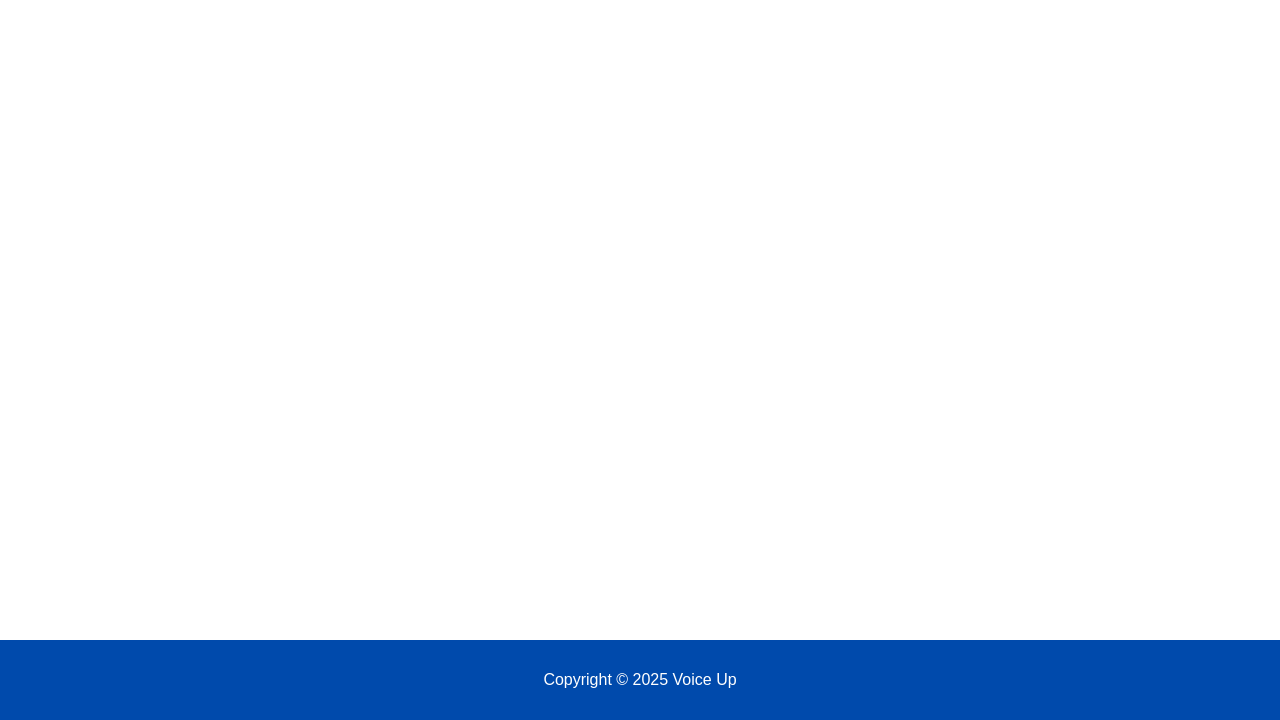
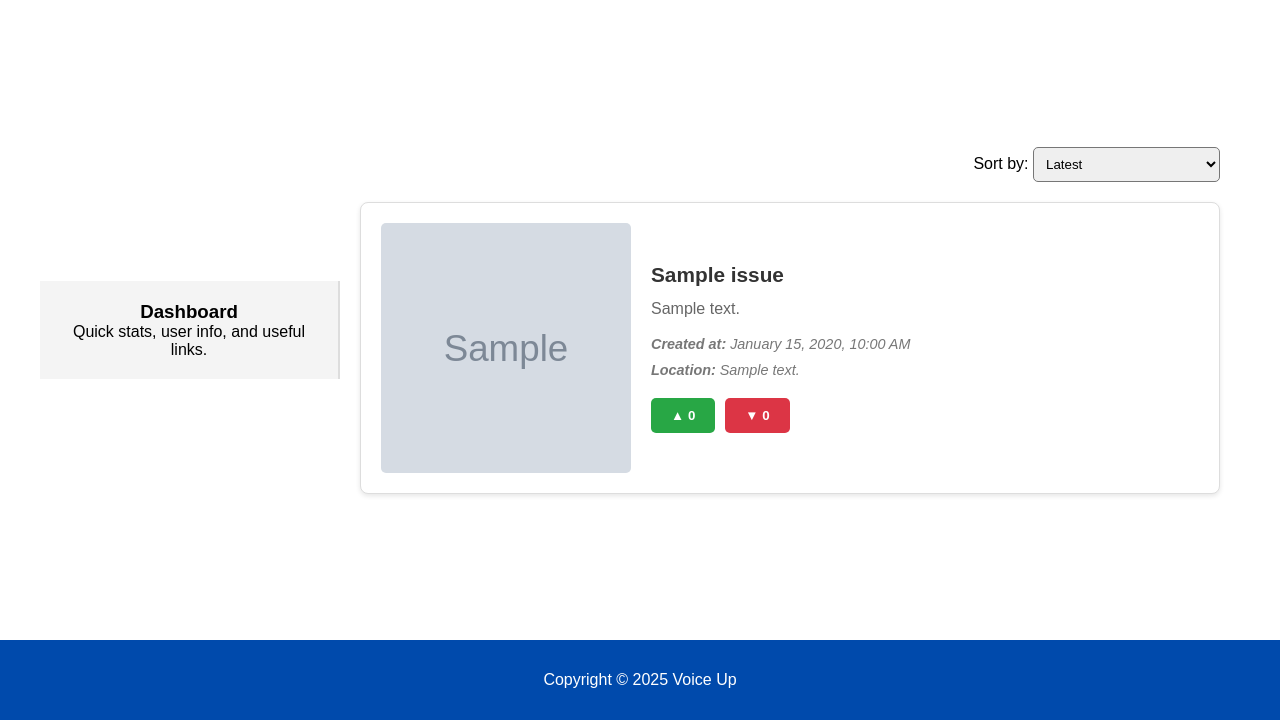
Before and after one commit to ganpat-patel-012/EPITA-Voice-Up, a PHP site: page /Pages/feed.php in a window 1280 px wide. Shown: the part 80-800 px from the top of the page. Run offline with PHP 8.4, Linux system fonts and the light colour scheme; the visitor is signed in with stand-in values (Sample User, id 1); tables that the repository leaves empty or names only in its code hold one stand-in row (values such as "Sample post"); grey boxes marked "Sample" are stand-in pictures.

Commit message:
Sat 22 Feb 13:07 Commit

```diff
--- /dev/null
+++ b/CSS/feed.css
@@ -0,0 +1,118 @@
+/* Main container layout */
+.container {
+    display: flex;
+    flex-wrap: wrap; /* Allows content to stay within the container */
+    width: 100%;
+    margin-top: 20px;
+}
+
+
+/* Sidebar styling */
+.sidebar {
+    width: 25%;
+    padding: 20px;
+    background-color: #f4f4f4;
+    border-right: 2px solid #ddd;
+    text-align: center;
+}
+
+/* Feed layout */
+.feed {
+    width: 75%;
+    padding: 20px;
+    flex-direction: block;
+}
+
+/* Updated Issue card layout */
+.issue-card {
+    display: flex;
+    flex-direction: row; /* Align image and text side by side */
+    border: 1px solid #ddd;
+    padding: 20px;
+    margin-bottom: 20px;
+    background: white;
+    border-radius: 8px;
+    box-shadow: 0 2px 5px rgba(0,0,0,0.1);
+    transition: 0.3s;
+    overflow: hidden;
+    align-items: center; /* Ensures vertical alignment */
+    gap: 20px; /* Adds space between image and text */
+}
+
+.issue-card:hover {
+    box-shadow: 0 4px 10px rgba(0,0,0,0.15);
+}
+
+/* Image styling */
+.issue-img {
+    width: 250px; /* Adjust width */
+    height: 250px; /* Maintain square shape */
+    object-fit: cover;
+    border-radius: 5px;
+}
+
+/* Content wrapper */
+.issue-content {
+    flex: 1; /* Takes up remaining space */
+    display: flex;
+    flex-direction: column;
+    justify-content: center;
+}
+
+/* Issue title */
+.issue-title {
+    font-size: 1.3em;
+    color: #333;
+    font-weight: bold;
+    margin-bottom: 10px;
+}
+
+/* Issue description */
+.issue-desc {
+    color: #666;
+    margin-bottom: 15px;
+    line-height: 1.5;
+}
+
+/* Issue location and date styling */
+.issue-loc, .issue-date {
+    color: #777;
+    font-size: 0.9em;
+    margin-bottom: 10px;
+    font-style: italic;
+}
+
+/* Voting buttons layout */
+.vote-buttons {
+    display: flex;
+    align-items: center;
+    gap: 10px;
+    margin-top: 10px;
+}
+
+.vote-buttons button {
+    cursor: pointer;
+    padding: 10px 20px;
+    border: none;
+    border-radius: 5px;
+    font-weight: bold;
+    transition: 0.3s;
+}
+
+.upvote {
+    background: #28a745;
+    color: white;
+}
+
+.downvote {
+    background: #dc3545;
+    color: white;
+}
+
+.upvote:hover {
+    background: #218838;
+}
+
+.downvote:hover {
+    background: #c82333;
+}
--- a/Pages/feed.php
+++ b/Pages/feed.php
@@ -1,4 +1,38 @@
+<?php
+session_start();
+include '../config/db.php';
 
+// Get logged-in user's city
+$user_id = $_SESSION['u_id'];
+$user_query = mysqli_query($conn, "SELECT u_city FROM user WHERE u_id = '$user_id'");
+$user = mysqli_fetch_assoc($user_query);
+$user_city = $user['u_city'];
+
+// Handle sorting
+$sort_by = isset($_GET['sort']) ? $_GET['sort'] : 'latest';
+$valid_sorts = [
+    'latest' => 'i_created_at DESC',
+    'oldest' => 'i_created_at ASC',
+    'upvotes_asc' => 'upvotes ASC',
+    'upvotes_desc' => 'upvotes DESC',
+    'downvotes_asc' => 'downvotes ASC',
+    'downvotes_desc' => 'downvotes DESC'
+];
+
+$sort_order = $valid_sorts[$sort_by] ?? 'i_created_at DESC';
+
+// Fetch issues with dynamic vote counts
+$issue_query = mysqli_query($conn, "
+    SELECT i.*,
+           COALESCE(SUM(CASE WHEN v.v_type = 'up' THEN 1 ELSE 0 END), 0) AS upvotes,
+           COALESCE(SUM(CASE WHEN v.v_type = 'down' THEN 1 ELSE 0 END), 0) AS downvotes
+    FROM issue i
+    LEFT JOIN votes v ON i.i_id = v.v_i_id
+    WHERE i.i_city = '$user_city'
+    GROUP BY i.i_id
+    ORDER BY $sort_order
+");
+?>
 
 <!DOCTYPE html>
 <html lang="en">
@@ -6,17 +40,24 @@
     <meta charset="UTF-8">
     <meta name="viewport" content="width=device-width, initial-scale=1.0">
     <title>Voice Up</title>
-
     <link rel="stylesheet" href="../CSS/headerFooter.css">
     <link rel="stylesheet" href="../CSS/homePage.css">
-    <link rel="stylesheet" href="../CSS/login.css">
-
+    <link rel="stylesheet" href="../CSS/feed.css">
+    <style>
+        .sort-container {
+            margin-bottom: 20px;
+            text-align: right;
+        }
+        .sort-container select {
+            padding: 8px;
+            border-radius: 5px;
+        }
+    </style>
 </head>
 <body>
-
 <header>
     <div class="logo">
-            <img src="../images/logo-vu.png" alt="Voice Up Logo">
+        <img src="../images/logo-vu.png" alt="Voice Up Logo" height="50">
     </div>
     <nav>
         <a href="../index.php">Home</a>
@@ -26,14 +67,63 @@
     </nav>
 </header>
 
-    <div class="main-container">
+<div class="container">
+    <div class="sidebar">
+        <h3>Dashboard</h3>
+        <p>Quick stats, user info, and useful links.</p>
+    </div>
+    <div class="feed">
+    <div class="sort-container">
+        <label for="sort">Sort by:</label>
+        <select id="sort" onchange="sortIssues()">
+            <option value="latest" <?= $sort_by == 'latest' ? 'selected' : '' ?>>Latest</option>
+            <option value="oldest" <?= $sort_by == 'oldest' ? 'selected' : '' ?>>Oldest</option>
+            <option value="upvotes_desc" <?= $sort_by == 'upvotes_desc' ? 'selected' : '' ?>>Upvotes (High to Low)</option>
+            <option value="upvotes_asc" <?= $sort_by == 'upvotes_asc' ? 'selected' : '' ?>>Upvotes (Low to High)</option>
+            <option value="downvotes_desc" <?= $sort_by == 'downvotes_desc' ? 'selected' : '' ?>>Downvotes (High to Low)</option>
+            <option value="downvotes_asc" <?= $sort_by == 'downvotes_asc' ? 'selected' : '' ?>>Downvotes (Low to High)</option>
+        </select>
+    </div>
 
+    <?php while ($issue = mysqli_fetch_assoc($issue_query)) { ?>
+        <div class="issue-card">
+            <img class="issue-img" src="../<?php echo $issue['i_image']; ?>" alt="Issue Image">
+            <div class="issue-content">
+                <div class="issue-title"><?php echo htmlspecialchars($issue['i_title']); ?></div>
+                <div class="issue-desc"><?php echo htmlspecialchars($issue['i_desc']); ?></div>
+                <p class="issue-date"><strong>Created at:</strong> <?php echo date("F j, Y, g:i A", strtotime($issue['i_created_at'])); ?></p>
+                <p class="issue-loc"><strong>Location:</strong> <?php echo htmlspecialchars($issue['i_address']); ?></p>
+                <div class="vote-buttons">
+                    <button class="upvote" onclick="vote(<?php echo $issue['i_id']; ?>, 'up')">▲ <?php echo $issue['upvotes']; ?></button>
+                    <button class="downvote" onclick="vote(<?php echo $issue['i_id']; ?>, 'down')">▼ <?php echo $issue['downvotes']; ?></button>
+                </div>
+            </div>
+        </div> <!-- Correct placement of issue-card closing div -->
+    <?php } ?>
+</div> <!-- Now correctly closing .feed after all issues are added -->
 
 </div>
 
 <footer>
-        Copyright © 2025 Voice Up
+    <p>Copyright © 2025 Voice Up</p>
 </footer>
+
+<script>
+function sortIssues() {
+    var sortValue = document.getElementById('sort').value;
+    window.location.href = "?sort=" + sortValue;
+}
+
+function vote(issueId, type) {
+    fetch('vote.php', {
+        method: 'POST',
+        headers: { 'Content-Type': 'application/x-www-form-urlencoded' },
+        body: `issue_id=${issueId}&type=${type}`
+    })
+    .then(response => response.text())
+    .then(data => location.reload());
+}
+</script>
 
 </body>
 </html>
```
Also changed, not shown: issuePhotos/placeholder.jpg (added). Lines whose indentation alone changed are shown as unchanged.
